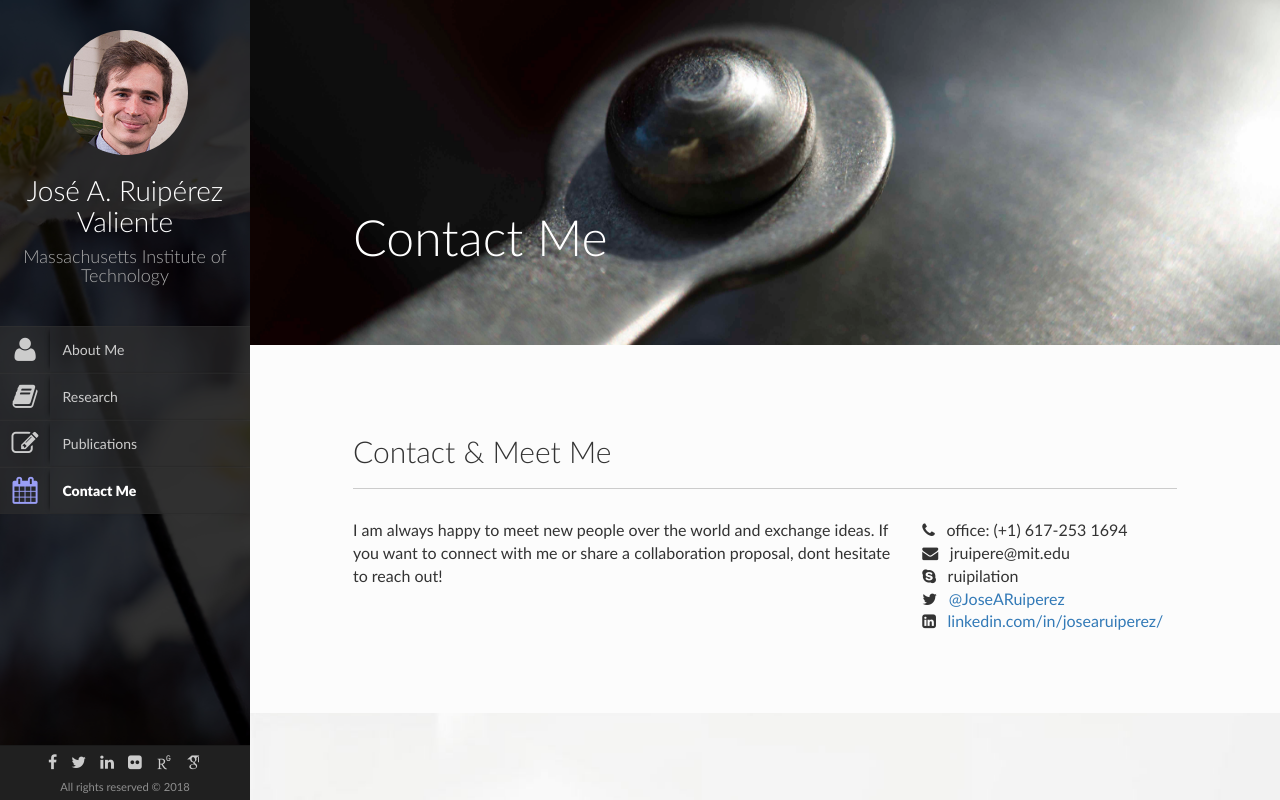
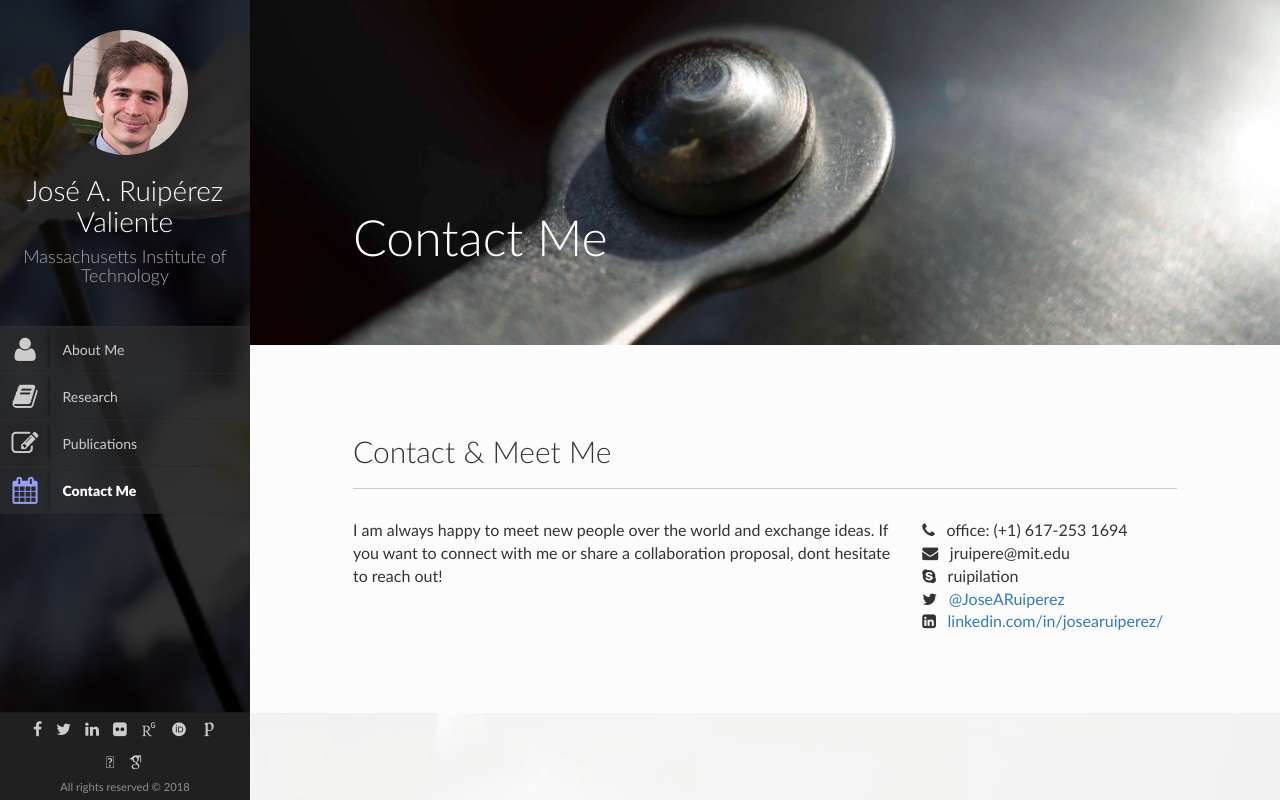
Before and after one commit to jruiperezv/jruiperezv.github.io, a plain HTML site: page contact.html in a window 1280 px wide. Drawn offline with Linux system fonts and the light colour scheme; files whose address does not match are found by name.

Commit message:
new page

```diff
--- a/contact.html
+++ b/contact.html
@@ -131,6 +131,9 @@
                                     <li><a href="https://www.linkedin.com/in/josearuiperez/"><i class="fa fa-linkedin"></i></a></li>
                                     <li><a href="https://www.flickr.com/photos/jruiperezv/"><i class="fa fa-flickr"></i></a></li>
                                     <li><a href="https://www.researchgate.net/profile/Jose_A_Ruiperez-Valiente"><i class="ai ai-researchgate ai-3x"></i></a></li>
+                                    <li><a href="https://orcid.org/0000-0002-2304-6365"><i class="ai ai-orcid ai-3x"></i></a></li>
+                                    <li><a href="https://publons.com/a/1617490/"><i class="ai ai-publons ai-3x"></i></a></li>
+                                    <li><a href="http://www.researcherid.com/rid/U-8795-2018"><i class="ai-researcherid ai-3x"></i></a></li>
                                     <li><a href="https://scholar.google.es/citations?user=MNl7XBEAAAAJ&hl=es"><i class="ai ai-google-scholar ai-3x"></i></i></a></li>
                                 </ul>
                             </div>
```
